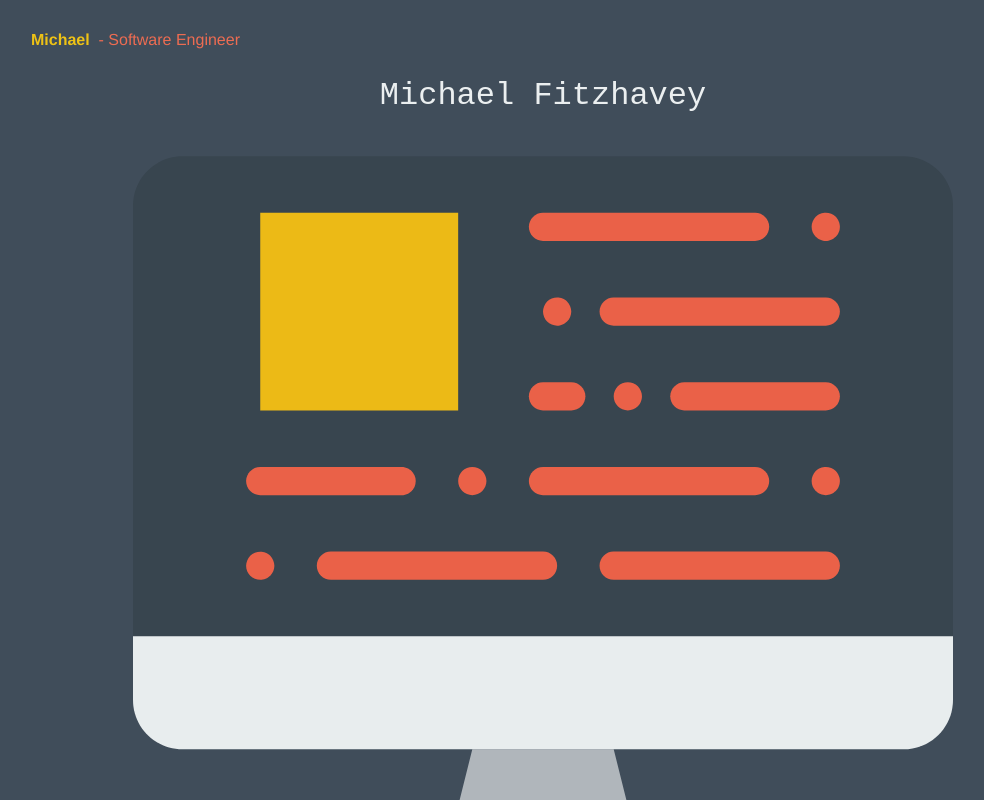
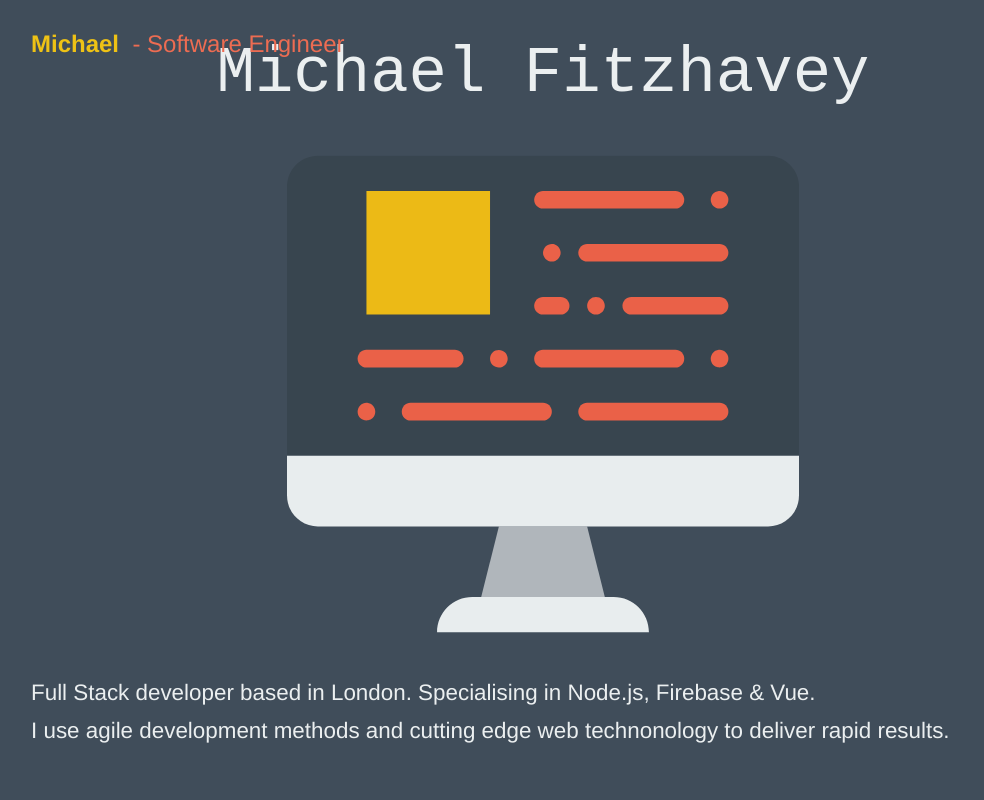
Before and after one commit to fitzhavey/website, a Vue app: page / in a window 1280 px wide. Shown: the top 800 px of the page, without its empty margins (97-1081 px from the left). Built offline with nearby package versions, Linux system fonts and the light colour scheme.

Commit message:
feat: ensure desktop and tablet support

```diff
--- a/src/components/AppHeader.vue
+++ b/src/components/AppHeader.vue
@@ -18,6 +18,7 @@
 .Header {
 	padding: 1rem 0;
 	display: flex;
+	position: fixed;
 
 	@media all and (min-width: $desktop) {
 		padding: 2rem 0;
@@ -28,6 +29,10 @@
 		margin-right: auto;
 		color: $yellow !important;
 
+		@media all and (min-width: $tablet) {
+			font-size: 1.5rem;
+		}
+
 		&--light {
 			font-weight: normal;
 			color: $orange !important;
--- a/src/styles/index.scss
+++ b/src/styles/index.scss
@@ -41,6 +41,16 @@ a {
 
 p {
 	margin-bottom: 1rem;
+	font-size: 1rem;
+	line-height: 1.4rem;
+
+	@media all and (min-width: $tablet) {
+		font-size: 1.2rem;
+	}
+
+	@media all and (min-width: $desktop) {
+		font-size: 1.4rem;
+	}
 }
 
 // Helpers
--- a/src/views/Home.vue
+++ b/src/views/Home.vue
@@ -22,15 +22,33 @@
 	display: flex;
 	flex-direction: column;
 	justify-content: center;
-	min-height: calc(100vh - 3rem);
+	min-height: 100vh;
 
 	&__title {
 		font-size: 2rem;
+
+		@media all and (min-width: $tablet) {
+			font-size: 3rem;
+		}
+
+		@media all and (min-width: $desktop) {
+			font-size: 4rem;
+		}
 	}
 
 	&__hero {
 		width: 80%;
 		margin: 1rem 10%;
+
+		@media all and (min-width: $tablet) {
+			width: 70%;
+			margin: 2rem 15%;
+		}
+
+		@media all and (min-width: $desktop) {
+			width: 50%;
+			margin: 2rem 25%;
+		}
 	}
 
 }
```
